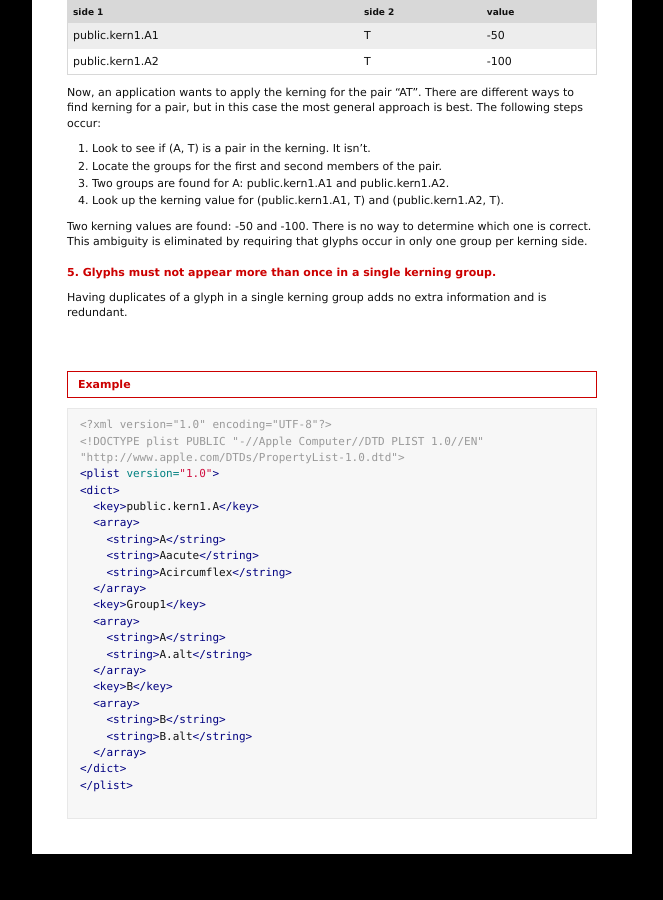
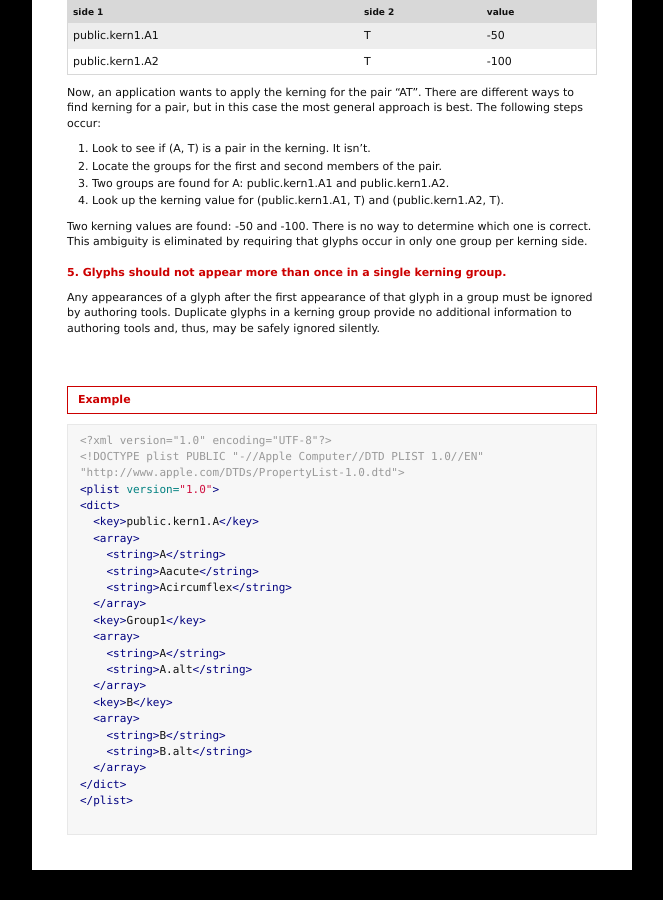
Before and after one commit to unified-font-object/ufo-spec, a Jekyll site: the page built from versions/ufo3/groups.plist.md, in a window 1280 px wide and 900 px high, scrolled down 1122 px. Shown: the whole window, without its empty margins (218-881 px from the left). Built offline with Jekyll 4.4.1, drawn with Linux system fonts in a browser that asks for light colours.

Commit message:
Update copy change in line with feedback

```diff
--- a/versions/ufo3/groups.plist.md
+++ b/versions/ufo3/groups.plist.md
@@ -57,9 +57,9 @@ Now, an application wants to apply the kerning for the pair "AT". There are diff
 
 Two kerning values are found: -50 and -100. There is no way to determine which one is correct. This ambiguity is eliminated by requiring that glyphs occur in only one group per kerning side.
 
-#### 5. Glyphs must not appear more than once in a single kerning group.
+#### 5. Glyphs should not appear more than once in a single kerning group.
 
-Having duplicates of a glyph in a single kerning group adds no extra information and is redundant.
+Any appearances of a glyph after the first appearance of that glyph in a group must be ignored by authoring tools. Duplicate glyphs in a kerning group provide no additional information to authoring tools and, thus, may be safely ignored silently.
 
 ### Example
 
```
